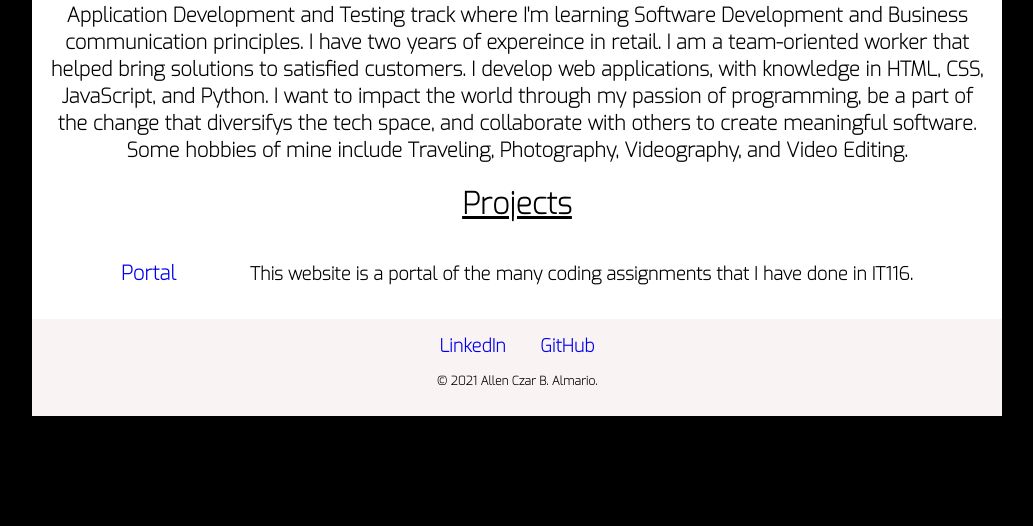
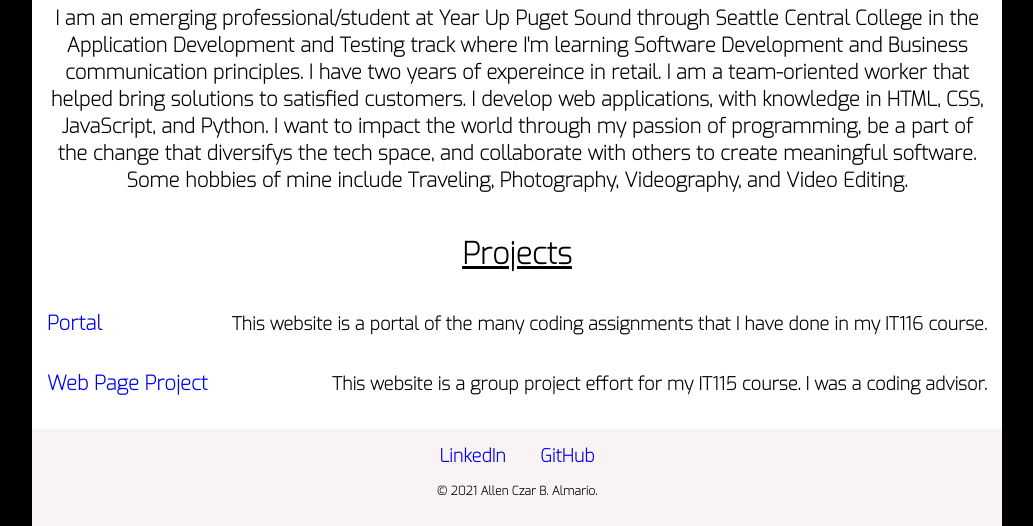
Before and after one commit to allenalmario/digital-portfolio, a plain HTML site: page index.html in a window 1280 px wide. Shown: the part 966-1492 px from the top of the page, without its empty margins (123-1156 px from the left). Before the commit the page ends 1382 px from the top, so only its background shows below. Drawn offline with Linux system fonts and the light colour scheme.

Commit message:
css changes

```diff
--- a/css/styles.css
+++ b/css/styles.css
@@ -36,6 +36,7 @@ body {
 .middle {
     padding: 15px;
     font-size: 20px;
+    margin-top: 30px;
 }
 
 #headshot {
@@ -46,7 +47,7 @@ body {
 
 .project {
     display: flex;
-    justify-content: space-evenly;
+    justify-content: space-between;
     font-size: 18px;
     padding: 0px, 15px;
 }
@@ -54,6 +55,7 @@ body {
 .projects h1 {
     text-decoration: underline;
     font-size: 30px;
+    margin-top: 40px;
 }
 
 .project h2 {
--- a/index.html
+++ b/index.html
@@ -21,7 +21,11 @@
             <h1>Projects</h1>
             <div class="project">
                 <h2><a href="https://allenalmario.github.io/portal-fl21/" target="_blank">Portal</a></h2>
-                <p>This website is a portal of the many coding assignments that I have done in IT116.</p>
+                <p>This website is a portal of the many coding assignments that I have done in my IT116 course.</p>
+            </div>
+            <div class="project">
+                <h2><a href="https://katienicanor17.github.io/GitHub-Webpage-Group1-/" target="_blank">Web Page Project</a></h2>
+                <p>This website is a group project effort for my IT115 course. I was a coding advisor.</p>
             </div>
         </div>
     </div>
```
